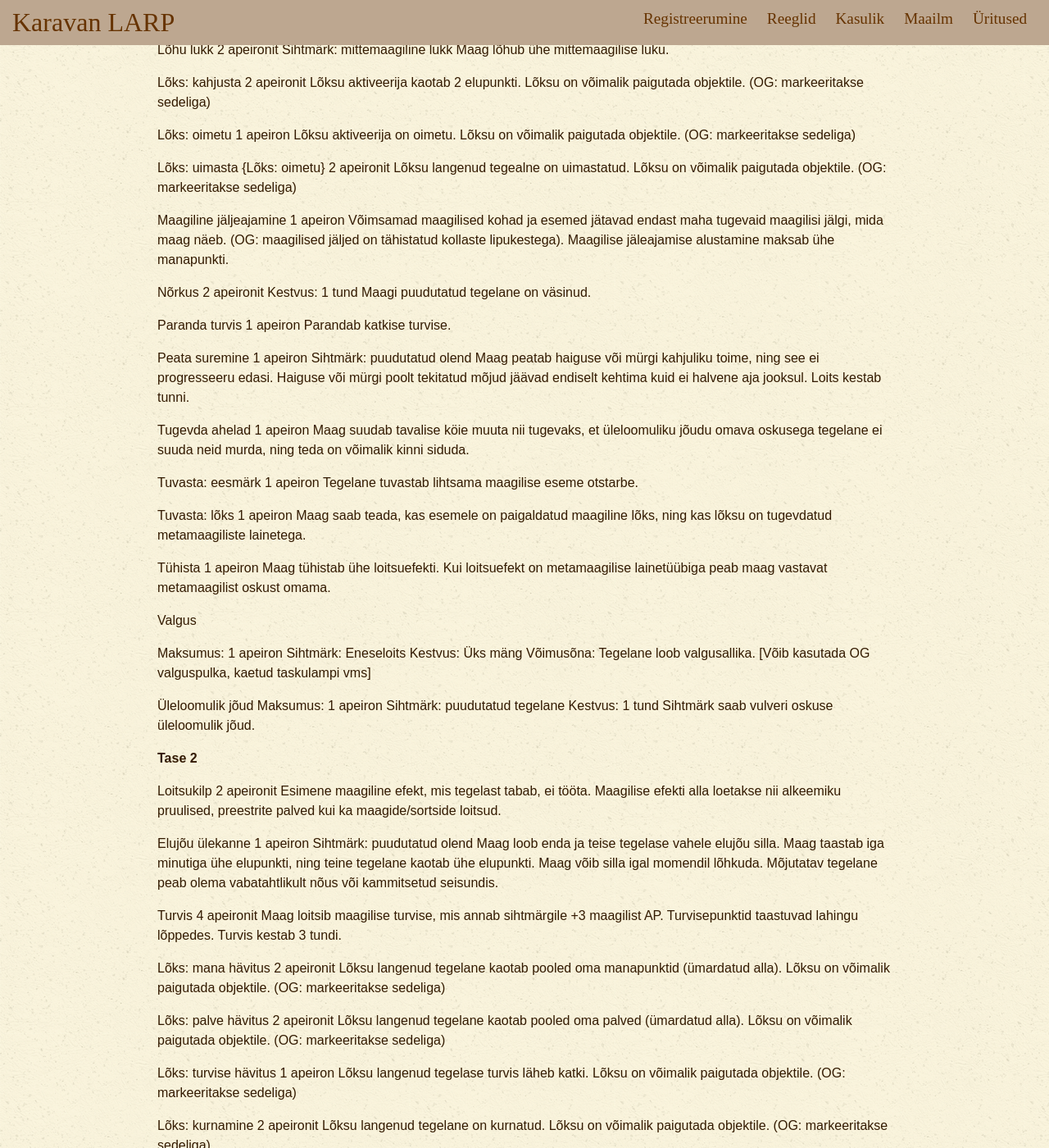
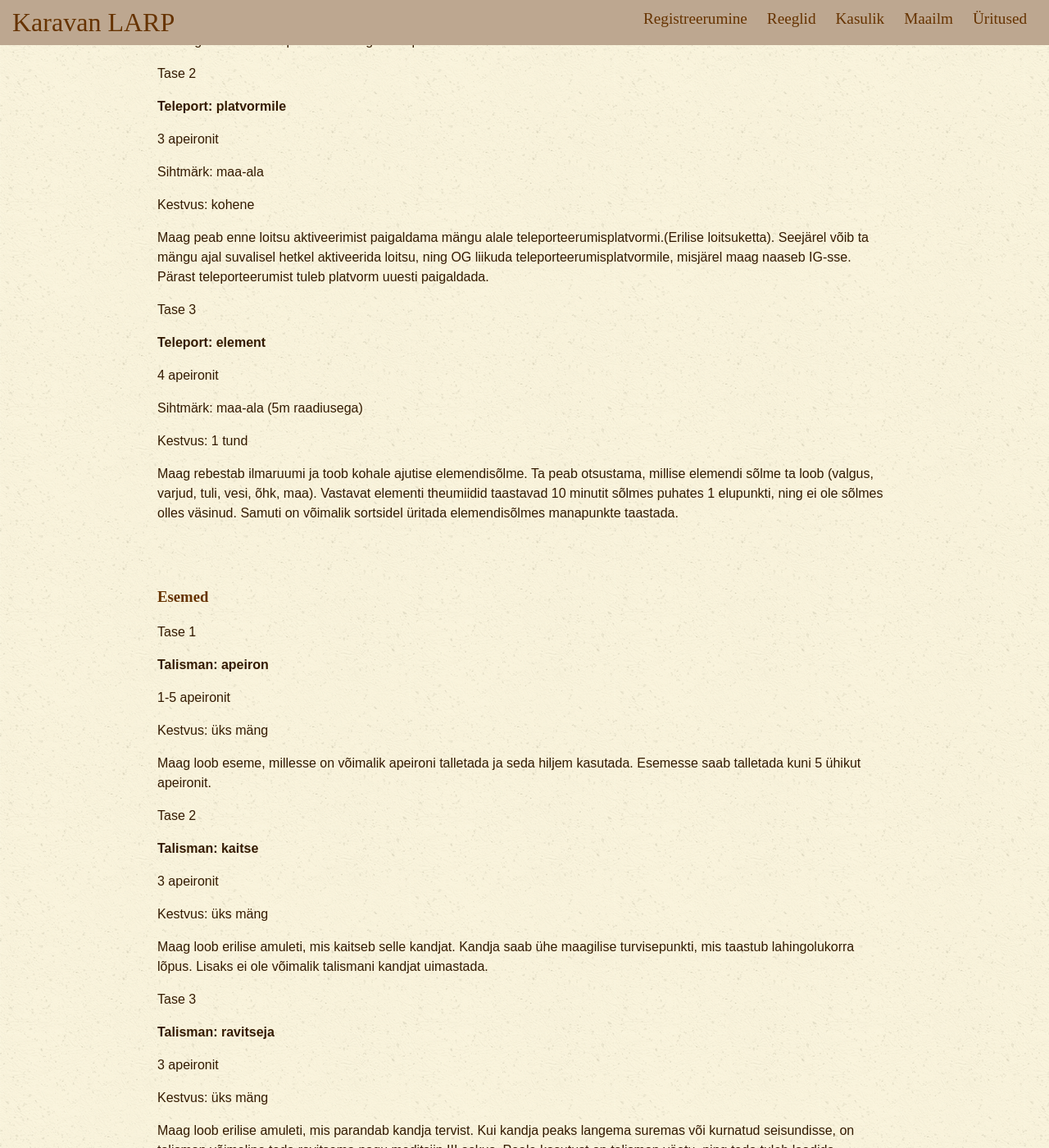
Before and after one commit to karavanlarp/karavanlarp.github.io, a Jekyll site: the page built from est/rules/magician.md, in a window 1280 px wide and 1400 px high, scrolled down 4740 px. Shown: the whole window at 82% size. Built offline with Jekyll 4.4.1, drawn with Linux system fonts in a browser that asks for light colours; some web fonts are replaced; some of the changed text lies outside the part shown.

Commit message:
text format

```diff
--- a/est/rules/magician.md
+++ b/est/rules/magician.md
@@ -9,31 +9,31 @@
 
 Metamaagilised efektid:
 
-Alfa laine
+**Alfa laine**
 
 Maag lisab loitsule lainetüübi: alfa.
 
-Beeta laine
+**Beeta laine**
 
 Maag lisab loitsule lainetüübi: beeta.
 
-Gamma laine
+**Gamma laine**
 
 Maag lisab loitsule lainetüübi: gamma.
 
-Delta laine
+**Delta laine**
 
 Maag lisab loitsule lainetüübi: delta.
 
-Epsilon laine
+**Epsilon laine**
 
 Maag lisab loitsule lainetüübi: epsilon.
 
-Pikenda kestvust
+**Pikenda kestvust**
 
 Maagi loitsu kestvus kahekordistub.
 
-Raskesti tühistatav {Maag tase 3}
+**Raskesti tühistatav {Maag tase 3}**
 
 Maagi loitsu tühistamiseks tuleb kulutada 2 korda rohkem apeironit.
 
@@ -71,7 +69,7 @@
 
 Tase 2
 
-Peleta serviil
+**Peleta serviil**
 
 1 apeiron
 
@@ -79,12 +77,10 @@
 
 Kestvus: 5 min
 
-Võimusõna:
-
 Maag valib serviili, kes ei suuda maagile lähemale kui 10m tulla. Põgeneb lähedusest esimesel võimalusel. Kui põgenemisvõimalus puudub, siis serviil lihtsalt “lülitub välja”.
 
 
-Tase 3
+**Tase 3**
 
 Paranda serviil
 
@@ -96,7 +92,7 @@
 
 Tase 1
 
-Leshy kutsumine
+**Leshy kutsumine**
 
 1 apeiron
 
@@ -109,7 +105,7 @@
 
 Tase 2
 
-Peleta leshy
+**Peleta leshy**
 
 1 apeiron
 
@@ -122,7 +118,7 @@
 
 Tase 3
 
-Paranda leshy
+**aranda leshy**
 
 1-3 apeironit
 
@@ -131,226 +127,362 @@
 ### Apeiron
 
 Tase 1
-Tunneta: apeiron
+
+**Tunneta: apeiron**
+
 0 apeironit
+
 Sihtmärk: objekt, isik
+
 Kestvus: kohene
+
 Maag tunnetab, kas isik kannab endaga apeironit kaasas. Samuti on võimalik tunnetada suuremates kogustes apeironit ehitistes ja erinevates peidikutes.
 
 Tase 2
-Eralda apeiron
+
+**Eralda apeiron**
+
 1 apeiron
+
 Sihtmärk: maagiline ese
+
 Kestvus: kohene
+
 Maag oskab lõhkuda maagilisi esemeid, ning neis peituva apeironi eraldada. Olenevalt eseme võimsusest suudab maag eraldada 1-10 apeironit.
 
 Tase 3
-Hävita: apeiron
+
+**Hävita: apeiron**
+
 Sihtmärk: puudutatav olend, ese
+
 Kestvus: kohene
+
 Maag suudab ühe puutega hävitada kogu vaba apeironi, mida puudutatud tegelane kannab. Apeiron, mis on peidetud alkeemilisse apeironilahusesse jääb alles, samuti ei mõjuta loits apeironiga laetud maagilisi esemeid.
 
 ### Lukud ja lõksud
 
 Tase 1
-Ava lukk
+
+**Ava lukk**
+
 1-2 apeironit
+
 Kestvus: kohene
+
 Maag avab maagilise luku. Luku, mis on lainetüübil, mida maag pole omandanud lõhkumiseks tuleb kulutada 1 lisa apeiron.
 
 Tase 2
-Eemalda lõks
+
+**Eemalda lõks**
+
 2-3 apeironit
+
 Kestvus:kohene
+
 Maag eemaldab maagilise lõksu. Lõksu, mis on lainetüübil, mida maag pole omandanud eemaldamiseks tuleb kulutada 1 lisa apeiron.
 
 Tase 3
-Lisa laine
+
+**Lisa laine**
+
 1 apeiron
+
 Maag võib lisada ühe metamaagilise laine juba olemasolevale lukule või lõksule. Ta ei pea ise antud lainetüüpi omandanud olema.
 
 ### Ilmaruum
 
 Tase 1
-Teleport: ese
+
+**Teleport: ese**
+
 2 apeironit
+
 Sihtmärk: objekt
+
 Kestvus: 2 tundi
+
 Tegelane peidab ühe keskmise suurusega objekti (nt. mõõk, kott). Peidetud objekt tähistatakse OG lindiga. Loitsu alustaja võib loitsu igal momendil lõpetada. Korraga võib peita ühe eseme.
 
 Tase 2
-Teleport: platvormile
+
+**Teleport: platvormile**
+
 3 apeironit
+
 Sihtmärk: maa-ala
+
 Kestvus: kohene
+
 Maag peab enne loitsu aktiveerimist paigaldama mängu alale teleporteerumisplatvormi.(Erilise loitsuketta). Seejärel võib ta mängu ajal suvalisel hetkel aktiveerida loitsu, ning OG liikuda teleporteerumisplatvormile, misjärel maag naaseb IG-sse. Pärast teleporteerumist tuleb platvorm uuesti paigaldada.
 
 Tase 3
-Teleport: element
+
+**Teleport: element**
+
 4 apeironit
+
 Sihtmärk: maa-ala (5m raadiusega)
+
 Kestvus: 1 tund
+
 Maag rebestab ilmaruumi ja toob kohale ajutise elemendisõlme. Ta peab otsustama, millise elemendi sõlme ta loob (valgus, varjud, tuli, vesi, õhk, maa). Vastavat elementi theumiidid taastavad 10 minutit sõlmes puhates 1 elupunkti, ning ei ole sõlmes olles väsinud. Samuti on võimalik sortsidel üritada elemendisõlmes manapunkte taastada.
 
 ### Esemed
 
 Tase 1
-Talisman: apeiron
+
+**Talisman: apeiron**
+
 1-5 apeironit
+
 Kestvus: üks mäng
+
 Maag loob eseme, millesse on võimalik apeironi talletada ja seda hiljem kasutada. Esemesse saab talletada kuni 5 ühikut apeironit.
 
 Tase 2
-Talisman: kaitse
+
+**Talisman: kaitse**
+
 3 apeironit
+
 Kestvus: üks mäng
+
 Maag loob erilise amuleti, mis kaitseb selle kandjat. Kandja saab ühe maagilise turvisepunkti, mis taastub lahingolukorra lõpus. Lisaks ei ole võimalik talismani kandjat uimastada.
 
+
 Tase 3
-Talisman: ravitseja
+
+**Talisman: ravitseja**
+
 3 apeironit
+
 Kestvus: üks mäng
+
 Maag loob erilise amuleti, mis parandab kandja tervist. Kui kandja peaks langema suremas või kurnatud seisundisse, on talisman võimeline teda ravitsema nagu meditsiin III oskus. Peale kasutust on talisman väetu, ning teda tuleb laadida kulutades 1 apeironi.
 
 ### Vabad loitsud
 
-**Tase 1**
+#### Tase 1
 
-Hävita surnukeha
+**Hävita surnukeha**
+
 Maksumus: 1 apeiron
-Sihtmärk: puudutaud surnukeha
+
+Sihtmärk: puudutatud surnukeha
+
 Kestvus: kohene
+
 Võimusõna:
+
 Tegelane puudutab surnukeha, ning hävib selle täielikult vältides surnu tõusmist moroiaks.
 
-Kaitsering
+**Kaitsering**
+
 2 apeironit
+
 Kestvus: 10 minutit
+
 Maag loob kuni 2m raadiusega ringi, millesse ei saa keegi siseneda.
 
-Kaugkõne
+**Kaugkõne**
+
 1 apeiron
+
 Kestvus: üks vestlus
+
 2 maagi saavad omavahel OG telefoniga rääkida.
 
-Krüpteeri
+**Krüpteeri**
+
 1 apeiron
+
 Maag kasutab apeironit, et krüpteerida sõnum paberil. [OG: paber murtakse kokku ja varustatakse vastava märgisega]. Sõnumi lugemiseks tuleb kasutada tühista loits.
 
-Laadi ese
+**Laadi ese**
+
 1 apeiron
+
+Puuteloits
+
 Laeb maagilisele esemele ühe apeironi.
 
-Loe maagiat
+**Loe maagiat**
+
 1 apeiron
+
 Eneseloits
+
 Maag võib kasutada UV-lampi, et lugeda erilisi maagilisi sõnumeid ja tekste.
 
-Lukusta
+**Lukusta**
+
 2 apeironit
+
 Maag saab valmistada väikese maagilise luku.
 
-Lõhu lukk
+**Lõhu lukk**
+
 2 apeironit
+
 Sihtmärk: mittemaagiline lukk
+
 Maag lõhub ühe mittemaagilise luku.
 
-Lõks: kahjusta
+**Lõks: kahjusta**
+
 2 apeironit
+
 Lõksu aktiveerija kaotab 2 elupunkti. Lõksu on võimalik paigutada objektile. (OG: markeeritakse sedeliga)
 
-Lõks: oimetu
+**Lõks: oimetu**
+
 1 apeiron
+
 Lõksu aktiveerija on oimetu. Lõksu on võimalik paigutada objektile. (OG: markeeritakse sedeliga)
 
-Lõks: uimasta {Lõks: oimetu}
+**Lõks: uimasta {Lõks: oimetu}**
+
 2 apeironit
+
 Lõksu langenud tegealne on uimastatud. Lõksu on võimalik paigutada objektile. (OG: markeeritakse sedeliga)
 
-Maagiline jäljeajamine
+**Maagiline jäljeajamine**
+
 1 apeiron
+
+Eneseloits
+
 Võimsamad maagilised kohad ja esemed jätavad endast maha tugevaid maagilisi jälgi, mida maag näeb. (OG: maagilised jäljed on tähistatud kollaste lipukestega). Maagilise jäleajamise alustamine maksab ühe manapunkti.
 
-Nõrkus
+**Nõrkus**
+
 2 apeironit
+
 Kestvus: 1 tund
+
 Maagi puudutatud tegelane on väsinud.
 
-Paranda turvis
+**Paranda turvis**
+
 1 apeiron
+
+Puuteloits
+
 Parandab katkise turvise.
 
-Peata suremine
+**Peata suremine**
+
 1 apeiron
+
 Sihtmärk: puudutatud olend
+
 Maag peatab haiguse või mürgi kahjuliku toime, ning see ei progresseeru edasi. Haiguse või mürgi poolt tekitatud mõjud jäävad endiselt kehtima kuid ei halvene aja jooksul. Loits kestab tunni.
 
-Tugevda ahelad
+**Tugevda ahelad**
+
 1 apeiron
+
+Puuteloits
+
 Maag suudab tavalise köie muuta nii tugevaks, et üleloomuliku jõudu omava oskusega tegelane ei suuda neid murda, ning teda on võimalik kinni siduda.
 
-Tuvasta: eesmärk
+**Tuvasta: eesmärk**
+
 1 apeiron
+
+Puuteloits
+
 Tegelane tuvastab lihtsama maagilise eseme otstarbe.
 
-Tuvasta: lõks
+**Tuvasta: lõks**
+
 1 apeiron
+
 Maag saab teada, kas esemele on paigaldatud maagiline lõks, ning kas lõksu on tugevdatud metamaagiliste lainetega.
 
-Tühista
+**Tühista**
+
 1 apeiron
+
 Maag tühistab ühe loitsuefekti. Kui loitsuefekt on metamaagilise lainetüübiga peab maag vastavat metamaagilist oskust omama.
 
-Valgus
+**Valgus**
 
 Maksumus: 1 apeiron
+
 Sihtmärk: Eneseloits
+
 Kestvus: Üks mäng
-Võimusõna:
+
 Tegelane loob valgusallika. [Võib kasutada OG valguspulka, kaetud taskulampi vms]
 
-Üleloomulik jõud
+**Üleloomulik jõud**
+
 Maksumus: 1 apeiron
+
 Sihtmärk: puudutatud tegelane
+
 Kestvus: 1 tund
+
 Sihtmärk saab vulveri oskuse üleloomulik jõud.
 
-**Tase 2**
+#### Tase 2
 
-Loitsukilp
+**Loitsukilp**
+
 2 apeironit
+
 Esimene maagiline efekt, mis tegelast tabab, ei tööta. Maagilise efekti alla loetakse nii alkeemiku pruulised, preestrite palved kui ka maagide/sortside loitsud.
 
-Elujõu ülekanne
+**Elujõu ülekanne**
+
 1 apeiron
+
 Sihtmärk: puudutatud olend
+
 Maag loob enda ja teise tegelase vahele elujõu silla. Maag taastab iga minutiga ühe elupunkti, ning teine tegelane kaotab ühe elupunkti. Maag võib silla igal momendil lõhkuda. Mõjutatav tegelane peab olema vabatahtlikult nõus või kammitsetud seisundis.
 
-Turvis
+**Turvis**
+
 4 apeironit
+
 Maag loitsib maagilise turvise, mis annab sihtmärgile +3 maagilist AP. Turvisepunktid taastuvad lahingu lõppedes. Turvis kestab 3 tundi.
 
-Lõks: mana hävitus
+**Lõks: mana hävitus**
+
 2 apeironit
+
 Lõksu langenud tegelane kaotab pooled oma manapunktid (ümardatud alla). Lõksu on võimalik paigutada objektile. (OG: markeeritakse sedeliga)
 
-Lõks: palve hävitus
+**Lõks: palve hävitus**
+
 2 apeironit
+
 Lõksu langenud tegelane kaotab pooled oma palved (ümardatud alla). Lõksu on võimalik paigutada objektile. (OG: markeeritakse sedeliga)
 
-Lõks: turvise hävitus
+**Lõks: turvise hävitus**
+
 1 apeiron
+
 Lõksu langenud tegelase turvis läheb katki. Lõksu on võimalik paigutada objektile. (OG: markeeritakse sedeliga)
 
-Lõks: kurnamine
+**Lõks: kurnamine**
+
 2 apeironit
+
 Lõksu langenud tegelane on kurnatud. Lõksu on võimalik paigutada objektile. (OG: markeeritakse sedeliga)
 
-Maagiline aed
+**Maagiline aed**
+
 2 apeironit iga taime eest
+
 Kestvus: 1h
-Maag võib luua erilisi aia külvates sinna maha taimsed alkeemilised komponendid. Kestvuse lõppedes aeda külvatud komponendid kahekordistuvad. Aiast saavad komponente korjata vaid vastava oskusega tegelased. OG: aeda luues tuleb asap GM-idele teada anda.
 
-Kuula maailma
+Maag võib luua erilise aia külvates sinna maha taimsed alkeemilised komponendid. Kestvuse lõppedes aeda külvatud komponendid kahekordistuvad. Aiast saavad komponente korjata vaid vastava oskusega tegelased. OG: aeda luues tuleb asap GM-idele teada anda.
+
+**Kuula maailma**
+
 1-8 apeironit
+
 Maag võib esitada GM-ile ühe küsimuse. GM-täpsustab, kas ta sellele vastab ja palju apeironit sellele vastuse saamine võtab.
```
Also changed, not shown: other parts of est/rules/magician.md (+1 -3 lines).
